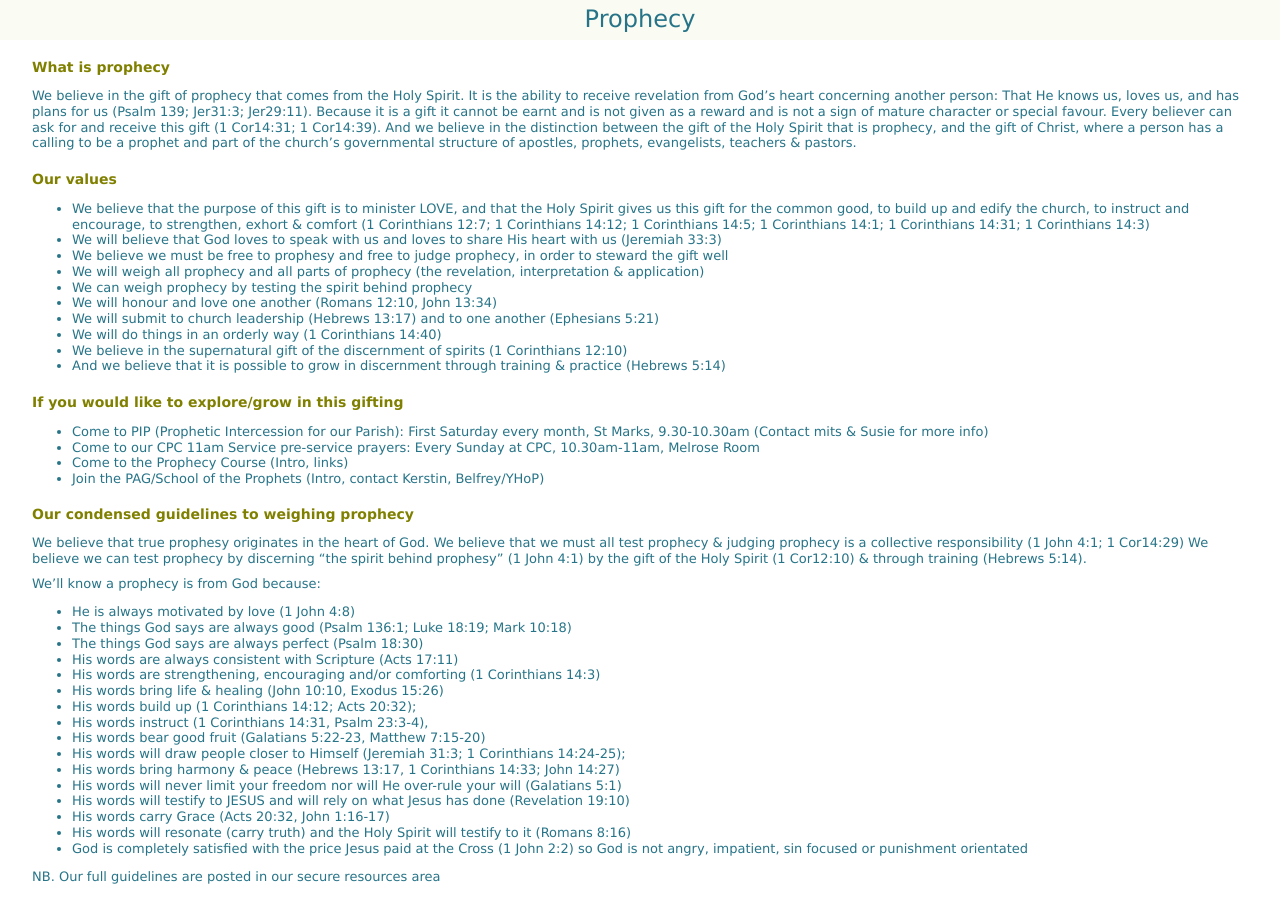
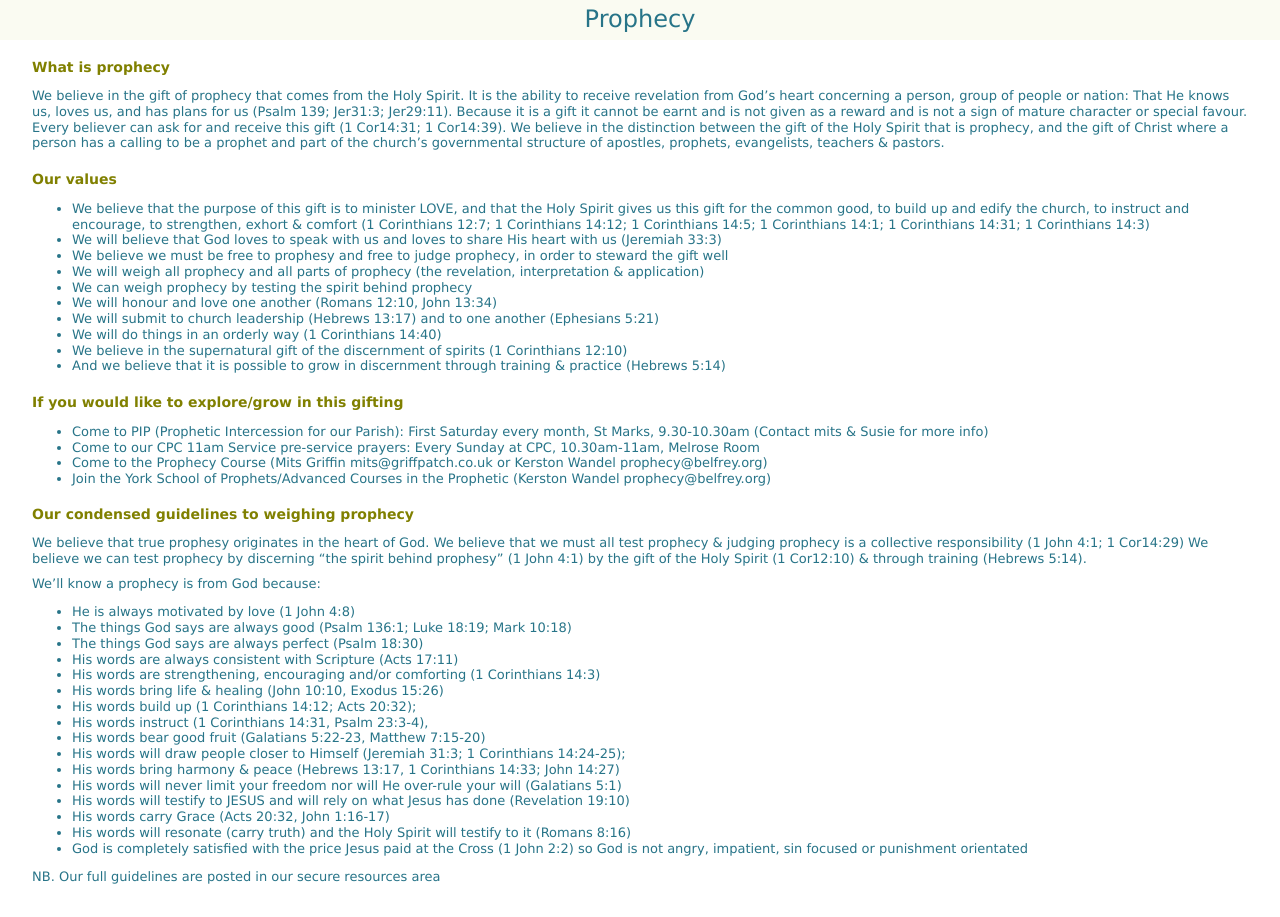
Before and after one commit to griffpatch/CPCYorkPP, a Jekyll site: the page built from pages/prophecy.md, in a window 1280 px wide. Built offline with Jekyll 4.4.1, drawn with Linux system fonts in a browser that asks for light colours.

Commit message:
Update prophecy.md

```diff
--- a/pages/prophecy.md
+++ b/pages/prophecy.md
@@ -10,7 +10,7 @@ Prophecy
 What is prophecy
 ----------------
 
-We believe in the gift of prophecy that comes from the Holy Spirit. It is the ability to receive revelation from God’s heart concerning another person: That He knows us, loves us, and has plans for us (Psalm 139; Jer31:3; Jer29:11). Because it is a gift it cannot be earnt and is not given as a reward and is not a sign of mature character or special favour. Every believer can ask for and receive this gift (1 Cor14:31; 1 Cor14:39). And we believe in the distinction between the gift of the Holy Spirit that is prophecy, and the gift of Christ, where a person has a calling to be a prophet and part of the church’s governmental structure of apostles, prophets, evangelists, teachers & pastors.
+We believe in the gift of prophecy that comes from the Holy Spirit. It is the ability to receive revelation from God’s heart concerning a person, group of people or nation: That He knows us, loves us, and has plans for us (Psalm 139; Jer31:3; Jer29:11). Because it is a gift it cannot be earnt and is not given as a reward and is not a sign of mature character or special favour. Every believer can ask for and receive this gift (1 Cor14:31; 1 Cor14:39). We believe in the distinction between the gift of the Holy Spirit that is prophecy, and the gift of Christ where a person has a calling to be a prophet and part of the church’s governmental structure of apostles, prophets, evangelists, teachers & pastors.
 
 Our values
 ----------
@@ -29,8 +29,8 @@ If you would like to explore/grow in this gifting
 -------------------------------------------------
 +	Come to PIP (Prophetic Intercession for our Parish): First Saturday every month, St Marks, 9.30-10.30am (Contact mits & Susie for more info)
 +	Come to our CPC 11am Service pre-service prayers: Every Sunday at CPC, 10.30am-11am, Melrose Room
-+	Come to the Prophecy Course (Intro, links)
-+	Join the PAG/School of the Prophets (Intro, contact Kerstin, Belfrey/YHoP)
++	Come to the Prophecy Course (Mits Griffin mits@griffpatch.co.uk or Kerston Wandel prophecy@belfrey.org)
++	Join the York School of Prophets/Advanced Courses in the Prophetic (Kerston Wandel prophecy@belfrey.org)
 
 
 Our condensed guidelines to weighing prophecy
```
